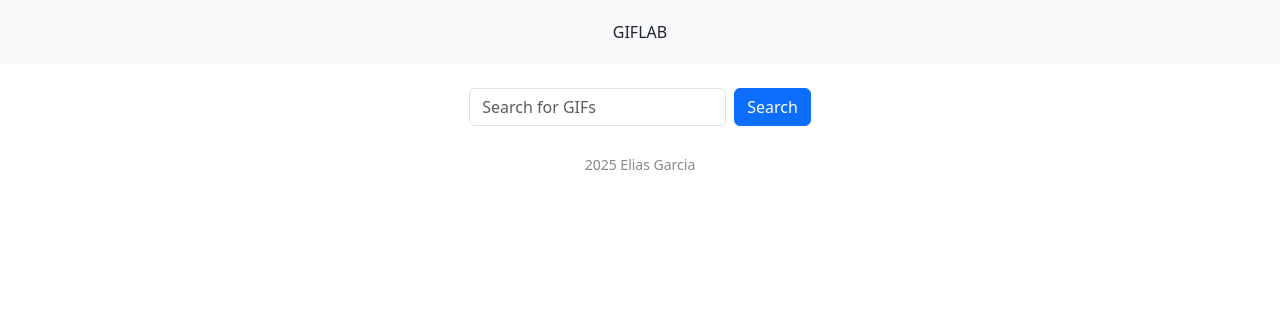
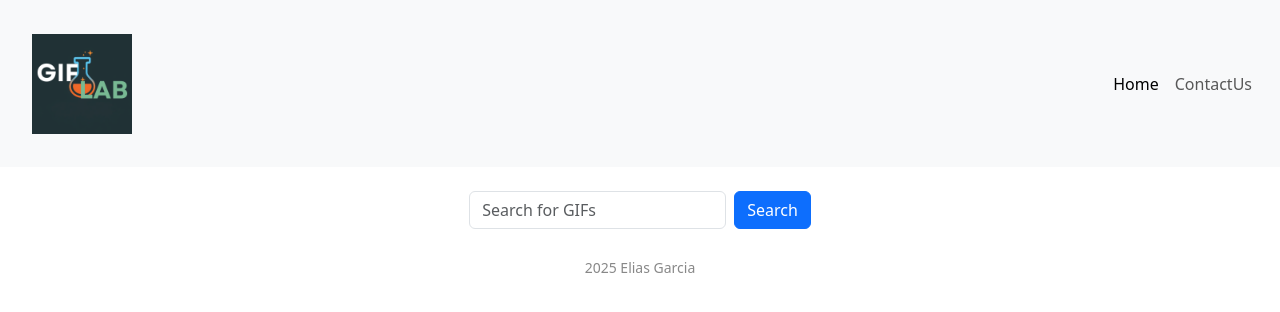
Before and after one commit to eliasegarcia19/GIFLAB, a plain HTML site: page index.html in a window 1280 px wide. Drawn offline with nearby package versions, Linux system fonts and the light colour scheme.

Commit message:
navbarandlogo

```diff
--- a/index.html
+++ b/index.html
@@ -12,11 +12,34 @@
       href="https://cdn.jsdelivr.net/npm/bootstrap@5.3.8/dist/css/bootstrap.min.css"
       rel="stylesheet"
       integrity="sha384-sRIl4kxILFvY47J16cr9ZwB07vP4J8+LH7qKQnuqkuIAvNWLzeN8tE5YBujZqJLB"
-      crossorigin="anonymous">
+      crossorigin="anonymous"
+    />
   </head>
 
   <body>
-    <header>GIFLAB</header>
+    <header>
+      <nav class="navbar navbar-expand-md bg-body-tertiary">
+        <div class="container-fluid">
+          <a class="navbar-brand" href="#">
+            <img src="./images/logo.png" alt="GL" width="100" height="100" class="d-inline-block align-text-top">
+          </a>
+        </div>
+          <button class="navbar-toggler" type="button" data-bs-toggle="collapse" data-bs-target="#navbarNav" aria-controls="navbarNav" aria-expanded="false" aria-label="Toggle navigation">
+            <span class="navbar-toggler-icon"></span>
+          </button>
+          <div class="collapse navbar-collapse" id="navbarNav">
+            <ul class="navbar-nav">
+                <li class="nav-item">
+                    <a class="nav-link active" aria-current="page" href="#">Home</a>
+              </li>
+                <li class="nav-item">
+                    <a class="nav-link" href="contactus.html">ContactUs</a>
+                </li>
+            </ul>
+          </div>
+        </div>
+      </nav>
+    </header>
 
     <div class="container mt-4 d-flex justify-content-center">
       <form id="search-form" class="d-flex gap-2 w-auto">
@@ -25,7 +48,7 @@
           id="search-input"
           class="form-control"
           placeholder="Search for GIFs"
-      style="min-width: 150px; max-width: 400px;"
+          style="min-width: 150px; max-width: 400px"
         />
         <button type="submit" id="buttonSearch" class="btn btn-primary">
           Search
```
Also changed, not shown: images/logo.png (added). Lines whose indentation alone changed are shown as unchanged.
